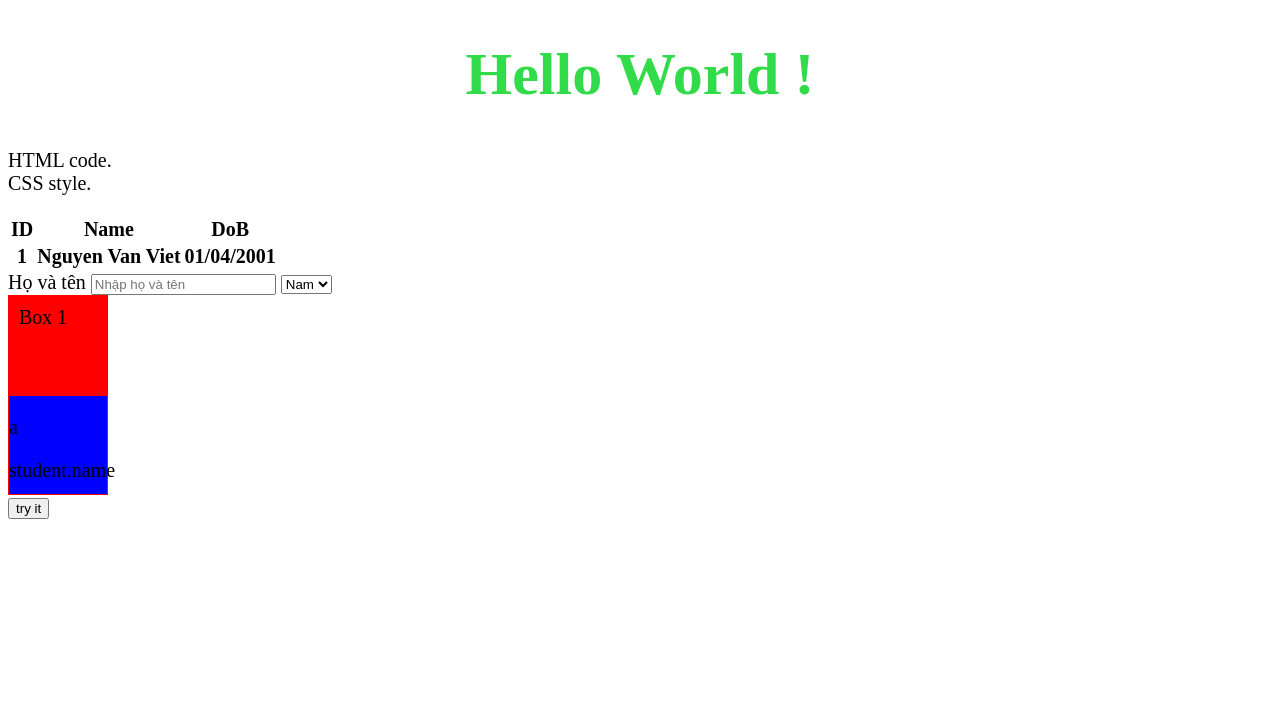
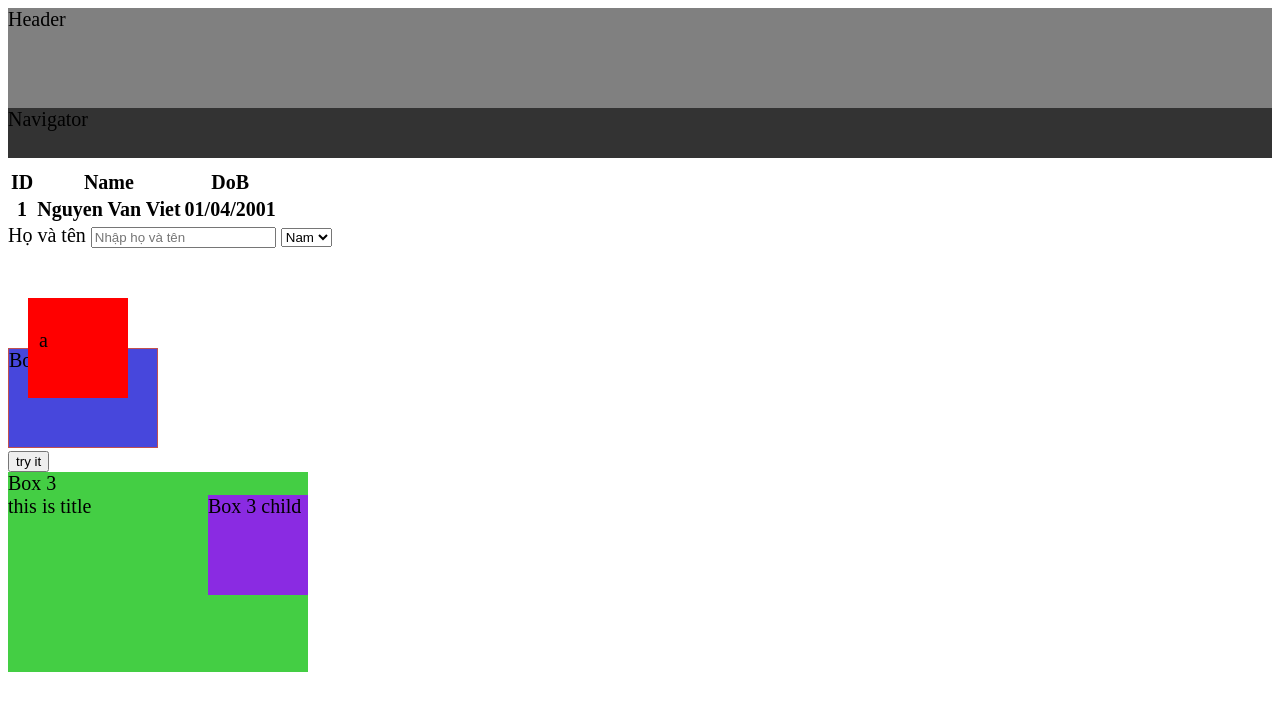
Before and after one commit to vietnguyenhcmut/webselfstudy, a plain HTML site: page index.html in a window 1280 px wide. Shown: the top 710 px of the page. Drawn offline with Linux system fonts and the light colour scheme.

Commit message:
css learning

```diff
--- a/index.html
+++ b/index.html
@@ -8,13 +8,16 @@
     </head>
 
     <body>
+        <div class="header">
+            Header
+        </div>
+        <div class="navigator">
+            Navigator
+        </div>
 
-        <h1 id="title"> Hello World ! </h1>
+        <div class="space-header">
 
-        <p>
-            HTML code.  <br/>
-            CSS style.
-        </p>
+        </div>
 
         <table>
             <tr>
@@ -39,14 +42,26 @@
         </form>
 
         <div class="box1">
-            Box 1
+            <p id="introduce">a</p>
         </div>
 
         <div class="box2">
-            <p id="introduce">a</p>
-            student.name
+            Box 2
         </div>
+
         <button type="button" onclick="myfunc()">try it</button>
+
+        <div class="box3" title="this is title">
+            Box 3
+            <div>
+                <div class="box3-child">       <!-- position box3-child lấy theo position box3 do box3 có position gần nhất so với box3-child -->
+                    Box 3 child
+                </div>
+            </div>
+        </div>
+
+
+
 
         <script src="./script.js"></script>
     </body>
--- a/script.js
+++ b/script.js
@@ -1,7 +1,3 @@
-const message = "say hi"
-num = 4
-if (num >3) {
-    const message = "say hello instead"
-    console.log(message)
+function myfunc() {
+    document.getElementById("introduce").innerHTML = "changed";
 }
-console.log(message)
--- a/styles.css
+++ b/styles.css
@@ -1,3 +1,35 @@
+html {
+    font-size: 20px;
+    height: 2000px;
+}
+
+#title {
+    color: #31db4a;
+    font-size: 3rem;
+    text-align: center;
+}
+
+.header {
+    top: 0;
+    width: 100%;
+    height: 100px;
+    background-color: gray;
+    position: relative;
+}
+
+.navigator {
+    width: 100%;
+    height: 50px;
+    background-color: rgb(51, 51, 51);
+    position: sticky;
+    position: -webkit-sticky;
+    top: 0;
+}
+
+.space-header {
+    margin-top: 10px;
+}
+
 .box1 {
     width: 100px;
     height: 100px;
@@ -6,21 +38,33 @@
     background-clip: border-box;
     border: 1px solid red;
     box-sizing: border-box;
+    position: relative;
+    top: 50px;
+    left: 20px;
 }
+.box3::after {
+    content: attr(title);
+}
+
 .box2 {
-    width: 100px;
+    width: calc(100px + 50px);
     height: 100px;
-    background-color: blue;
-    border: 1px solid red;
+    background-color: rgb(71, 71, 220);
+    border: 1px solid rgb(193, 80, 80);
     box-sizing: border-box;
 }
 
-html {
-    font-size: 20px;
+.box3 {
+    width: 300px;
+    height: 200px;
+    background-color: rgb(68, 206, 68);
+    position: absolute;
 }
 
-#title {
-    color: #31db4a;
-    font-size: 3rem;
-    text-align: center;
+.box3-child {
+    width: 100px;
+    height: 100px;
+    background-color: blueviolet;
+    position: absolute;
+    right: 0;
 }
```
